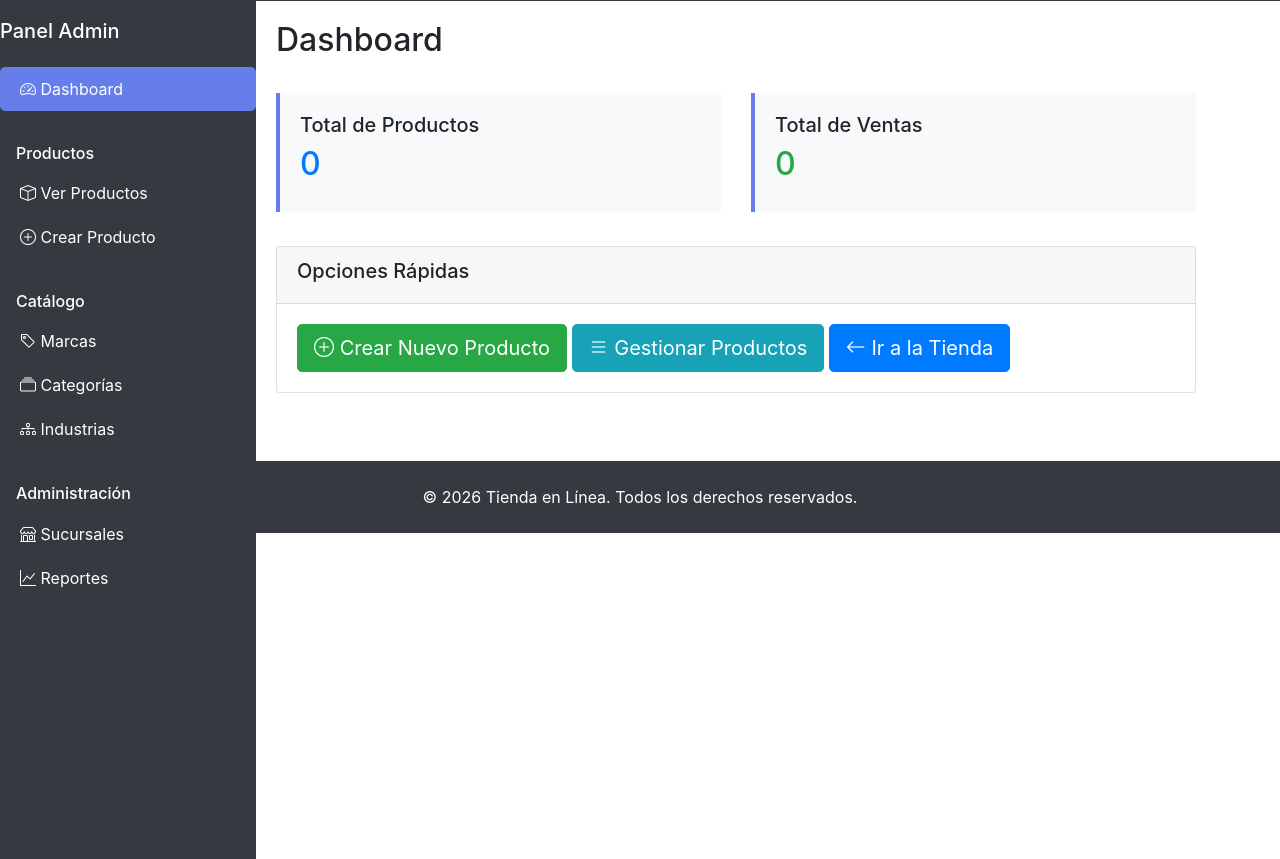
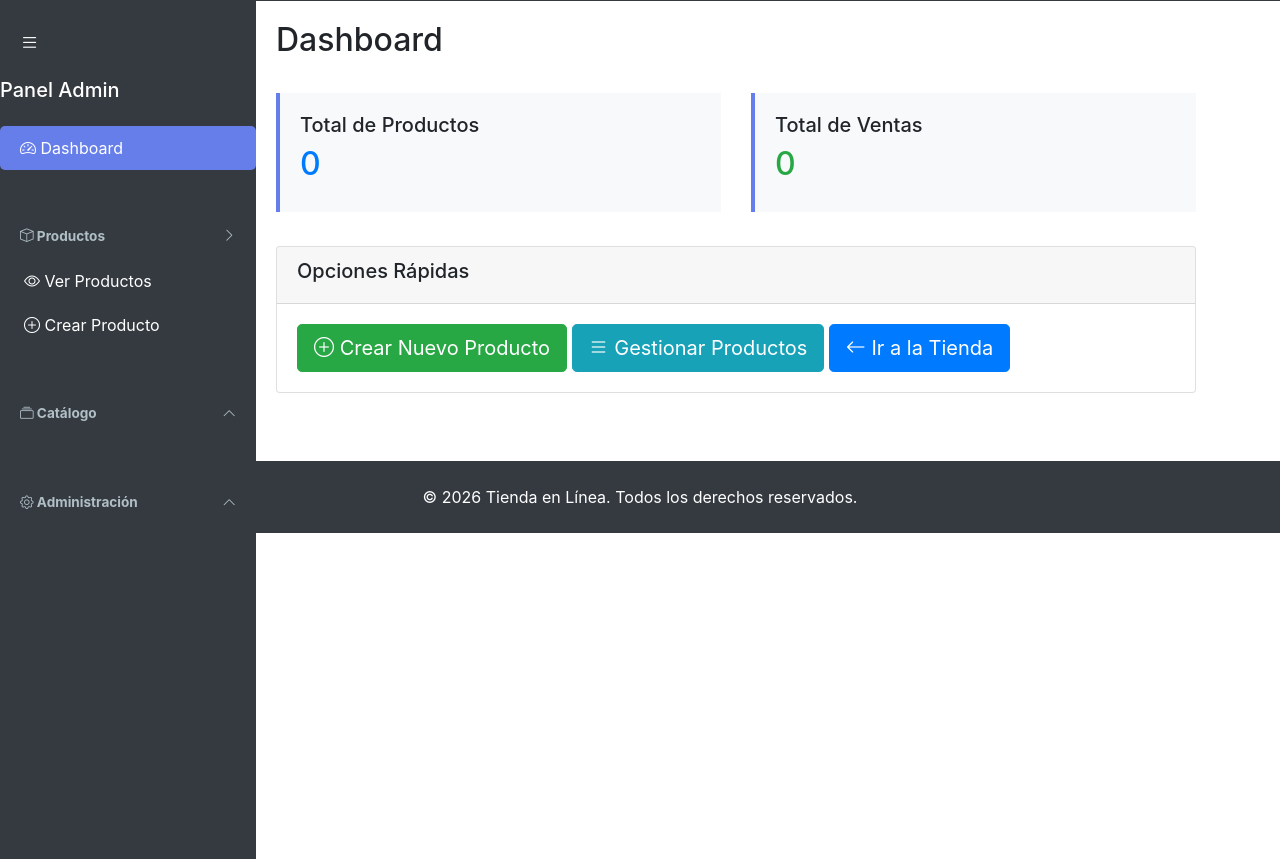
Before and after one commit to Leo1520/online-store, a PHP site: page /online-store/index.php?accion=panel in a window 1280 px wide. Shown: the part 61-920 px from the top of the page. Run offline with PHP 8.4, Linux system fonts and the light colour scheme; the visitor is signed in with stand-in values (Sample User, id 1); data comes from the database, SQL or seed files in the repository; data that the repository does not hold is empty.

Commit message:
feat: Añadir funcionalidad de colapso y expansión en la barra lateral del panel de administración

```diff
--- a/app/Views/Admin/panel.php
+++ b/app/Views/Admin/panel.php
@@ -37,18 +37,77 @@
             width: 20%;
             left: 0;
             top: 60px;
+            transition: all 0.3s ease;
+            overflow-y: auto;
+        }
+        .sidebar.collapsed {
+            width: 70px;
+        }
+        .sidebar.collapsed .sidebar-text {
+            display: none;
+        }
+        .sidebar.collapsed .nav-link span {
+            display: none;
+        }
+        .sidebar.collapsed .section-title {
+            display: none;
+        }
+        .sidebar-toggle {
+            background: none;
+            border: none;
+            color: #ffffff;
+            cursor: pointer;
+            padding: 10px 20px;
+            font-size: 1.2rem;
+            margin-bottom: 10px;
+            transition: all 0.3s ease;
+        }
+        .sidebar-toggle:hover {
+            background-color: #495057;
+            border-radius: 5px;
+            transform: scale(1.1);
+        }
+        .sidebar-text {
+            transition: all 0.3s ease;
         }
         .sidebar .nav-link {
             color: #ffffff;
             padding: 10px 20px;
+            transition: all 0.2s ease;
         }
         .sidebar .nav-link:hover {
             background-color: #495057;
             border-radius: 5px;
+            padding-left: 25px;
         }
         .sidebar .nav-link.active {
             background-color: #667eea;
             border-radius: 5px;
+        }
+        .section-title {
+            font-size: 0.85rem;
+            font-weight: bold;
+            padding: 10px 20px;
+            margin-top: 15px;
+            margin-bottom: 5px;
+            color: #b0bec5;
+            cursor: pointer;
+            user-select: none;
+            transition: all 0.2s ease;
+        }
+        .section-title:hover {
+            color: #ffffff;
+            padding-left: 25px;
+        }
+        .section-title .collapse-icon {
+            float: right;
+            transition: transform 0.3s ease;
+        }
+        .section-title[aria-expanded="false"] .collapse-icon {
+            transform: rotate(-90deg);
+        }
+        .submenu-collapse {
+            transition: all 0.3s ease;
         }
         .stat-card {
             border-left: 4px solid #667eea;
@@ -58,6 +117,10 @@
         .main-content {
             margin-left: 20%;
             padding: 20px;
+            transition: all 0.3s ease;
+        }
+        body.sidebar-collapsed .main-content {
+            margin-left: 70px;
         }
     </style>
 </head>
@@ -90,40 +153,66 @@
     <div class="container-fluid">
         <div class="row">
             <!-- Sidebar -->
-            <nav class="col-md-3 sidebar">
-                <h5 class="text-white mb-4">Panel Admin</h5>
+            <nav class="col-md-3 sidebar" id="sidebar">
+                <button class="sidebar-toggle" id="sidebarToggle" title="Contraer/Expandir menú">
+                    <i class="bi bi-list"></i>
+                </button>
+                <h5 class="text-white mb-4 sidebar-text">Panel Admin</h5>
                 <nav class="nav flex-column">
                     <a class="nav-link active" href="?controlador=admin&accion=panel">
-                        <i class="bi bi-speedometer2"></i> Dashboard
+                        <i class="bi bi-speedometer2"></i> <span>Dashboard</span>
                     </a>
                     <hr class="bg-secondary">
-                    <h6 class="text-white px-3">Productos</h6>
-                    <a class="nav-link" href="?controlador=productos&accion=listar">
-                        <i class="bi bi-box"></i> Ver Productos
+
+                    <!-- Sección Productos (Colapsible) -->
+                    <h6 class="section-title" data-toggle="collapse" data-target="#productosMenu" aria-expanded="true">
+                        <i class="bi bi-box"></i> <span>Productos</span>
+                        <i class="bi bi-chevron-right collapse-icon"></i>
+                    </h6>
+                    <nav class="nav flex-column collapse show submenu-collapse" id="productosMenu">
+                        <a class="nav-link pl-4" href="?controlador=productos&accion=listar">
+                            <i class="bi bi-eye"></i> <span>Ver Productos</span>
                         </a>
-                    <a class="nav-link" href="?controlador=productos&accion=crear">
-                        <i class="bi bi-plus-circle"></i> Crear Producto
+                        <a class="nav-link pl-4" href="?controlador=productos&accion=crear">
+                            <i class="bi bi-plus-circle"></i> <span>Crear Producto</span>
                         </a>
+                    </nav>
+
                     <hr class="bg-secondary">
-                    <h6 class="text-white px-3">Catálogo</h6>
-                    <a class="nav-link" href="?controlador=admin&accion=listarMarcas">
-                        <i class="bi bi-tag"></i> Marcas
+
+                    <!-- Sección Catálogo (Colapsible) -->
+                    <h6 class="section-title" data-toggle="collapse" data-target="#catalogoMenu" aria-expanded="false">
+                        <i class="bi bi-collection"></i> <span>Catálogo</span>
+                        <i class="bi bi-chevron-right collapse-icon"></i>
+                    </h6>
+                    <nav class="nav flex-column collapse submenu-collapse" id="catalogoMenu">
+                        <a class="nav-link pl-4" href="?controlador=admin&accion=listarMarcas">
+                            <i class="bi bi-tag"></i> <span>Marcas</span>
                         </a>
-                    <a class="nav-link" href="?controlador=admin&accion=listarCategorias">
-                        <i class="bi bi-collection"></i> Categorías
+                        <a class="nav-link pl-4" href="?controlador=admin&accion=listarCategorias">
+                            <i class="bi bi-collection"></i> <span>Categorías</span>
                         </a>
-                    <a class="nav-link" href="?controlador=admin&accion=listarIndustrias">
-                        <i class="bi bi-diagram-3"></i> Industrias
+                        <a class="nav-link pl-4" href="?controlador=admin&accion=listarIndustrias">
+                            <i class="bi bi-diagram-3"></i> <span>Industrias</span>
                         </a>
+                    </nav>
+
                     <?php if (isset($_SESSION['rol']) && $_SESSION['rol'] === 'admin'): ?>
                         <hr class="bg-secondary">
-                        <h6 class="text-white px-3">Administración</h6>
-                        <a class="nav-link" href="?controlador=admin&accion=listarSucursales">
-                            <i class="bi bi-shop"></i> Sucursales
+
+                        <!-- Sección Administración (Colapsible) -->
+                        <h6 class="section-title" data-toggle="collapse" data-target="#adminMenu" aria-expanded="false">
+                            <i class="bi bi-gear"></i> <span>Administración</span>
+                            <i class="bi bi-chevron-right collapse-icon"></i>
+                        </h6>
+                        <nav class="nav flex-column collapse submenu-collapse" id="adminMenu">
+                            <a class="nav-link pl-4" href="?controlador=admin&accion=listarSucursales">
+                                <i class="bi bi-shop"></i> <span>Sucursales</span>
                             </a>
-                        <a class="nav-link" href="?controlador=admin&accion=reportes">
-                            <i class="bi bi-graph-up"></i> Reportes
+                            <a class="nav-link pl-4" href="?controlador=admin&accion=reportes">
+                                <i class="bi bi-graph-up"></i> <span>Reportes</span>
                             </a>
+                        </nav>
                     <?php endif; ?>
                 </nav>
             </nav>
@@ -175,5 +264,37 @@
     <script src="https://code.jquery.com/jquery-3.5.1.slim.min.js"></script>
     <script src="https://cdn.jsdelivr.net/npm/popper.js@1.16.1/dist/umd/popper.min.js"></script>
     <script src="https://stackpath.bootstrapcdn.com/bootstrap/4.5.2/js/bootstrap.min.js"></script>
+
+    <script>
+        // Toggle del sidebar (contraer/expandir)
+        document.getElementById('sidebarToggle').addEventListener('click', function() {
+            const sidebar = document.getElementById('sidebar');
+            const mainContent = document.querySelector('.main-content');
+            const body = document.body;
+
+            sidebar.classList.toggle('collapsed');
+            body.classList.toggle('sidebar-collapsed');
+
+            // Guardar estado en localStorage
+            localStorage.setItem('sidebarCollapsed', sidebar.classList.contains('collapsed'));
+        });
+
+        // Restaurar estado del sidebar
+        if (localStorage.getItem('sidebarCollapsed') === 'true') {
+            const sidebar = document.getElementById('sidebar');
+            sidebar.classList.add('collapsed');
+            document.body.classList.add('sidebar-collapsed');
+        }
+
+        // Manejar los collapsibles de secciones
+        document.querySelectorAll('.section-title').forEach(function(title) {
+            title.addEventListener('click', function(e) {
+                // Evitar que se ejecute el data-toggle de Bootstrap
+                if (e.target.closest('.collapse-icon')) {
+                    return;
+                }
+            });
+        });
+    </script>
 </body>
 </html>
```
Lines whose indentation alone changed are shown as unchanged.
